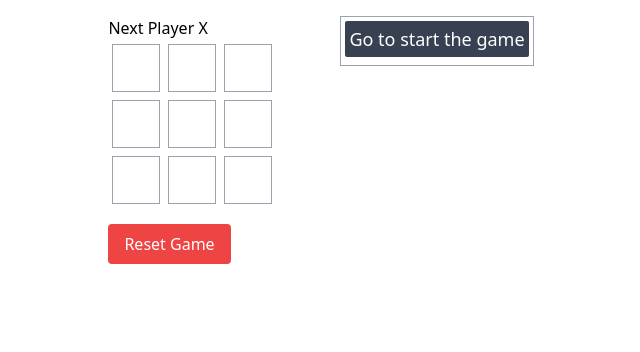
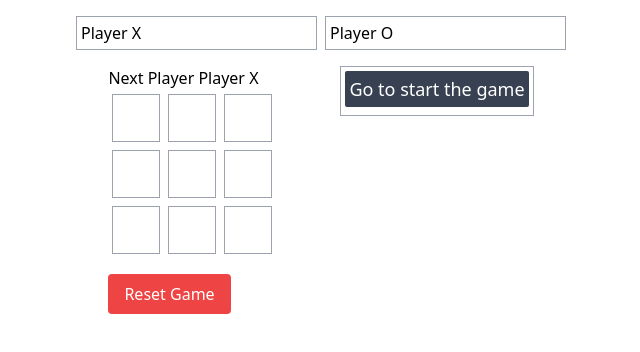
Before and after one commit to md-sazzadul/tic-tac-toe, a React (Vite) app: page / in a window 1280 px wide. Shown: the top 352 px of the page, without its empty margins (319-959 px from the left). Built offline with nearby package versions, Linux system fonts and the light colour scheme.

Commit message:
added functionality to display player names

```diff
--- a/src/components/Board/Board.jsx
+++ b/src/components/Board/Board.jsx
@@ -1,13 +1,13 @@
 import Square from "../Square/Square";
 
-const Board = ({ xIsNext, squares, onPlay }) => {
+const Board = ({ xIsNext, squares, onPlay, playerX, playerO }) => {
   const winner = calculateWinner(squares);
   let status;
 
   if (winner) {
-    status = `Winner: ${winner}`;
+    status = `Winner: ${winner === "X" ? playerX : playerO}`;
   } else {
-    status = "Next Player " + (xIsNext ? "X" : "O");
+    status = "Next Player " + (xIsNext ? playerX : playerO);
   }
 
   function handleClick(i) {
--- a/src/components/Game/Game.jsx
+++ b/src/components/Game/Game.jsx
@@ -2,6 +2,8 @@ import { useState } from "react";
 import Board from "../Board/Board";
 
 const Game = () => {
+  const [playerX, setPlayerX] = useState("Player X");
+  const [playerO, setPlayerO] = useState("Player O");
   const [history, setHistory] = useState([Array(9).fill(null)]);
   const [xIsNext, setXIsNext] = useState(true);
   const [currentMove, setCurrentMove] = useState(0);
@@ -35,12 +37,31 @@ const Game = () => {
   });
 
   return (
-    <div className="flex justify-center p-4">
+    <div className="flex flex-col items-center p-4">
+      <div className="mb-4">
+        <input
+          type="text"
+          value={playerX}
+          onChange={(e) => setPlayerX(e.target.value)}
+          placeholder="Player X Name"
+          className="mr-2 p-1 border border-gray-400"
+        />
+        <input
+          type="text"
+          value={playerO}
+          onChange={(e) => setPlayerO(e.target.value)}
+          placeholder="Player O Name"
+          className="p-1 border border-gray-400"
+        />
+      </div>
+      <div className="flex justify-center">
         <div className="mr-16">
           <Board
             xIsNext={xIsNext}
             squares={currentSquares}
             onPlay={handlePlay}
+            playerX={playerX}
+            playerO={playerO}
           ></Board>
           <button
             className="mt-4 bg-red-500 text-white py-2 px-4 rounded"
@@ -57,6 +78,7 @@ const Game = () => {
           <ol className="border border-gray-400 p-1 text-lg">{moves}</ol>
         </div>
       </div>
+    </div>
   );
 };
 
```
Lines whose indentation alone changed are shown as unchanged.
